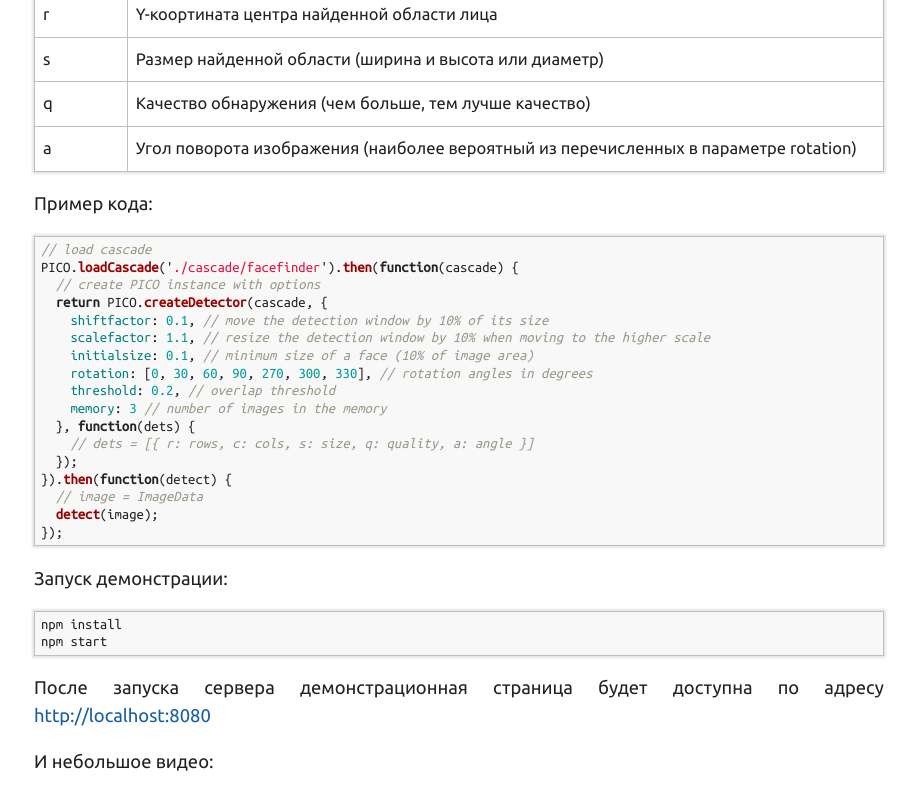
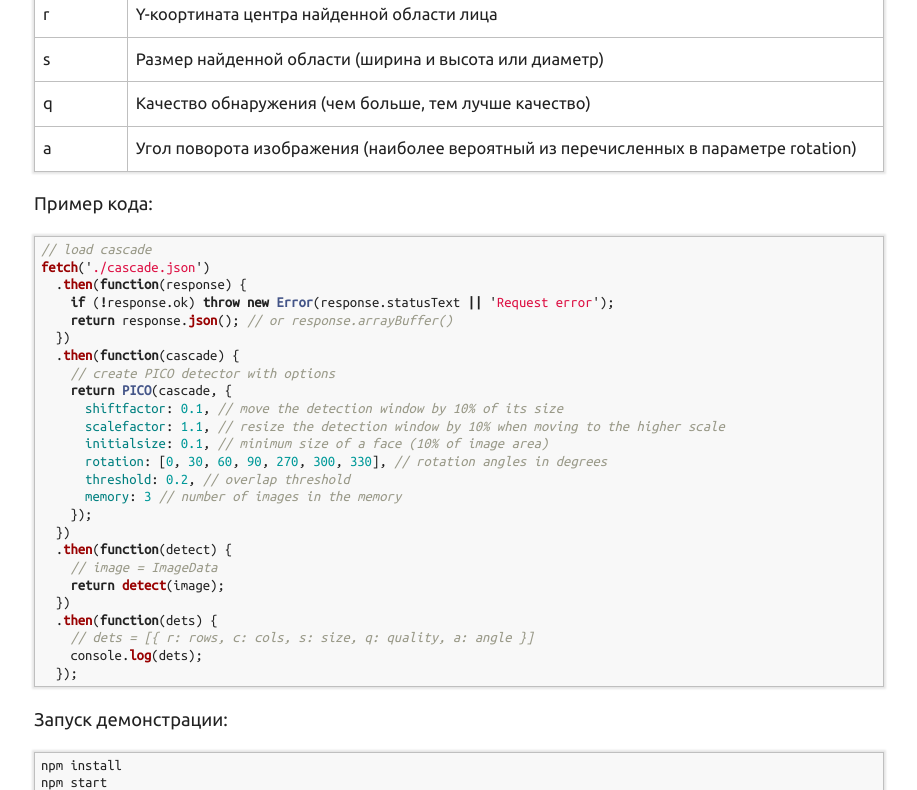
Before and after one commit to meefik/meefik.github.io, a Jekyll site: the page built from _posts/2018-08-27-picojs-face-detection.md, in a window 1280 px wide and 900 px high, scrolled down 1820 px, cut to the strip 0-790 px from the top of the window. Shown: the whole strip, without its empty margins (181-1098 px from the left). Built offline with Jekyll 4.4.1, drawn with Linux system fonts in a browser that asks for light colours; comment, search, counter and statistics services are not loaded; some of the changed text lies outside the part shown.

Commit message:
Updated post

````diff
--- a/_posts/2018-08-27-picojs-face-detection.md
+++ b/_posts/2018-08-27-picojs-face-detection.md
@@ -50,22 +50,30 @@ comments: true
 
 ```js
 // load cascade
-PICO.loadCascade('./cascade/facefinder').then(function(cascade) {
-  // create PICO instance with options
-  return PICO.createDetector(cascade, {
-    shiftfactor: 0.1, // move the detection window by 10% of its size
-    scalefactor: 1.1, // resize the detection window by 10% when moving to the higher scale
-    initialsize: 0.1, // minimum size of a face (10% of image area)
-    rotation: [0, 30, 60, 90, 270, 300, 330], // rotation angles in degrees
-    threshold: 0.2, // overlap threshold
-    memory: 3 // number of images in the memory
-  }, function(dets) {
+fetch('./cascade.json')
+  .then(function(response) {
+    if (!response.ok) throw new Error(response.statusText || 'Request error');
+    return response.json(); // or response.arrayBuffer()
+  })
+  .then(function(cascade) {
+    // create PICO detector with options
+    return PICO(cascade, {
+      shiftfactor: 0.1, // move the detection window by 10% of its size
+      scalefactor: 1.1, // resize the detection window by 10% when moving to the higher scale
+      initialsize: 0.1, // minimum size of a face (10% of image area)
+      rotation: [0, 30, 60, 90, 270, 300, 330], // rotation angles in degrees
+      threshold: 0.2, // overlap threshold
+      memory: 3 // number of images in the memory
+    });
+  })
+  .then(function(detect) {
+    // image = ImageData
+    return detect(image);
+  })
+  .then(function(dets) {
     // dets = [{ r: rows, c: cols, s: size, q: quality, a: angle }]
+    console.log(dets);
   });
-}).then(function(detect) {
-  // image = ImageData
-  detect(image);
-});
 ```
 
 Запуск демонстрации:
````
Also changed, not shown: other parts of _posts/2018-08-27-picojs-face-detection.md (+1 -1 lines).
